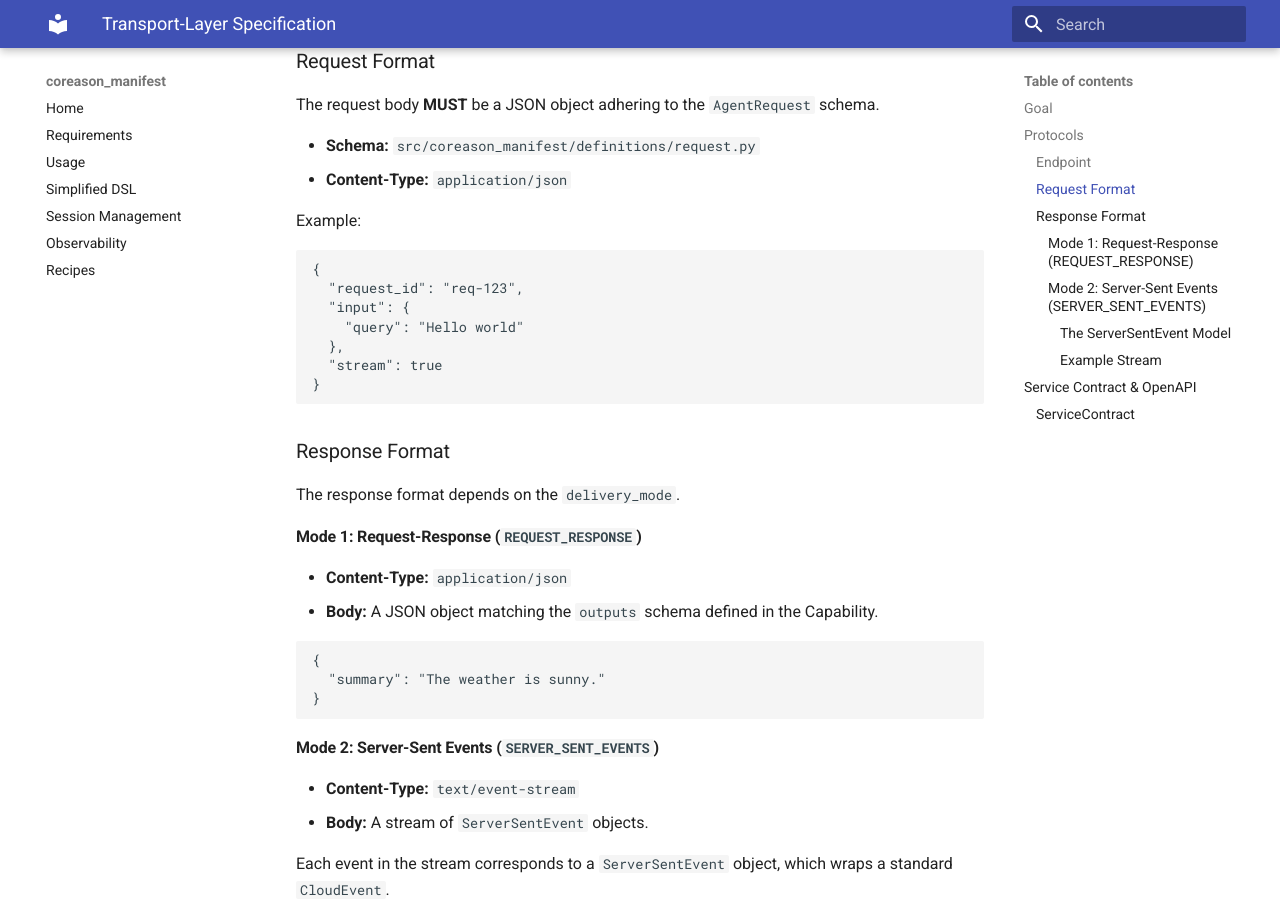
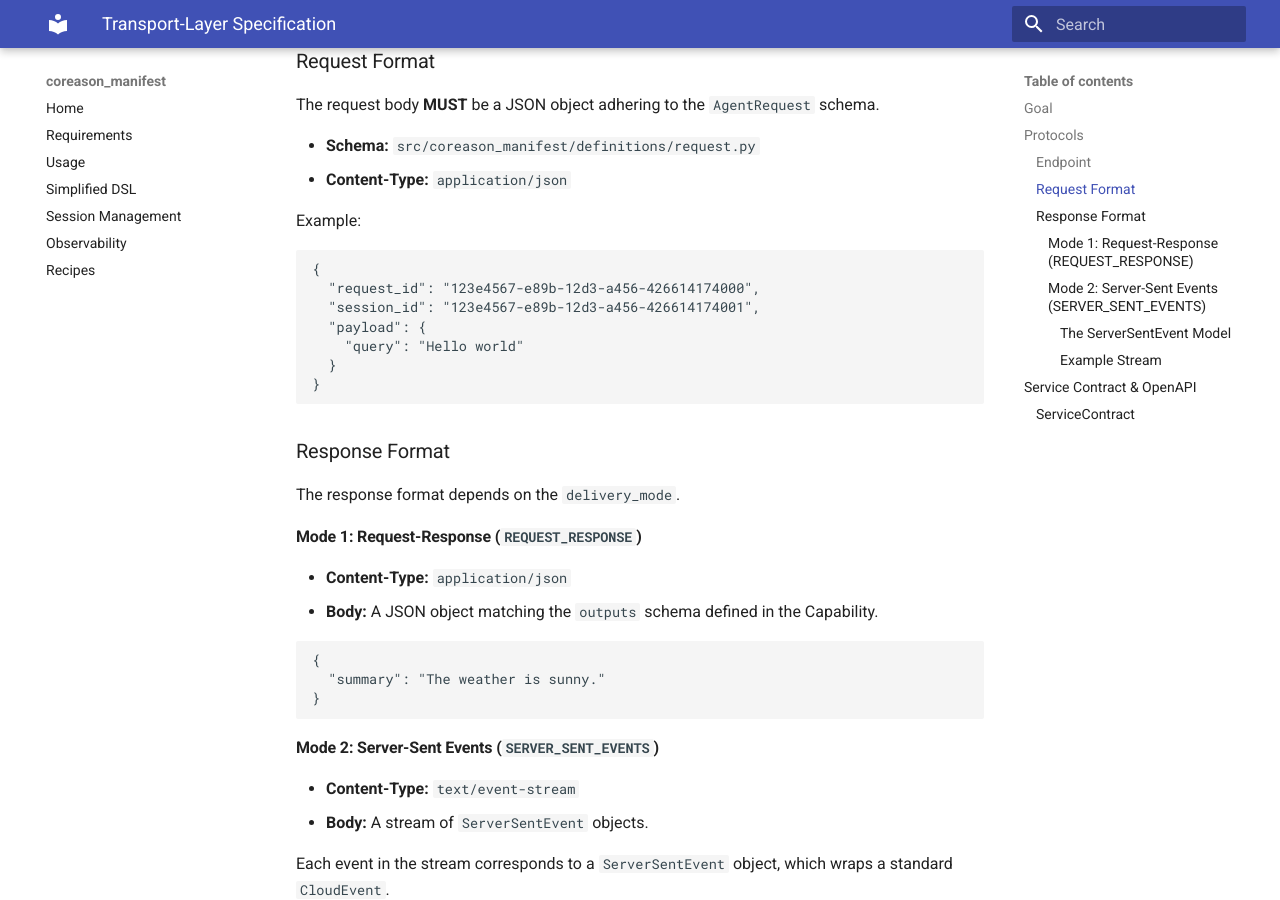
Before and after one commit to CoReason-AI/coreason-manifest, an MkDocs documentation site: the page built from docs/transport_layer_specification.md, in a window 1280 px wide and 900 px high, scrolled down 698 px. Built offline with MkDocs 1.6.1 and Material for MkDocs 9.7.7, drawn with Linux system fonts in a browser that asks for light colours.

Commit message:
docs: update transport layer spec to match AgentRequest model (#164)
Updates `docs/transport_layer_specification.md` to accurately reflect the `AgentRequest` model:
- Renamed `input` field to `payload`.
- Removed the `stream` field (delivery mode is static).
- Added the required `session_id` field.
- Updated `request_id` and `session_id` examples to use UUIDs.
- Clarified that `ServerSentEvent` data is a JSON string of the CloudEvent.

````diff
--- a/docs/transport_layer_specification.md
+++ b/docs/transport_layer_specification.md
@@ -28,11 +28,11 @@ The request body **MUST** be a JSON object adhering to the `AgentRequest` schema
 Example:
 ```json
 {
-  "request_id": "req-123",
-  "input": {
+  "request_id": "123e4567-e89b-12d3-a456-426614174000",
+  "session_id": "123e4567-e89b-12d3-a456-426614174001",
+  "payload": {
     "query": "Hello world"
-  },
-  "stream": true
+  }
 }
 ```
 
````
